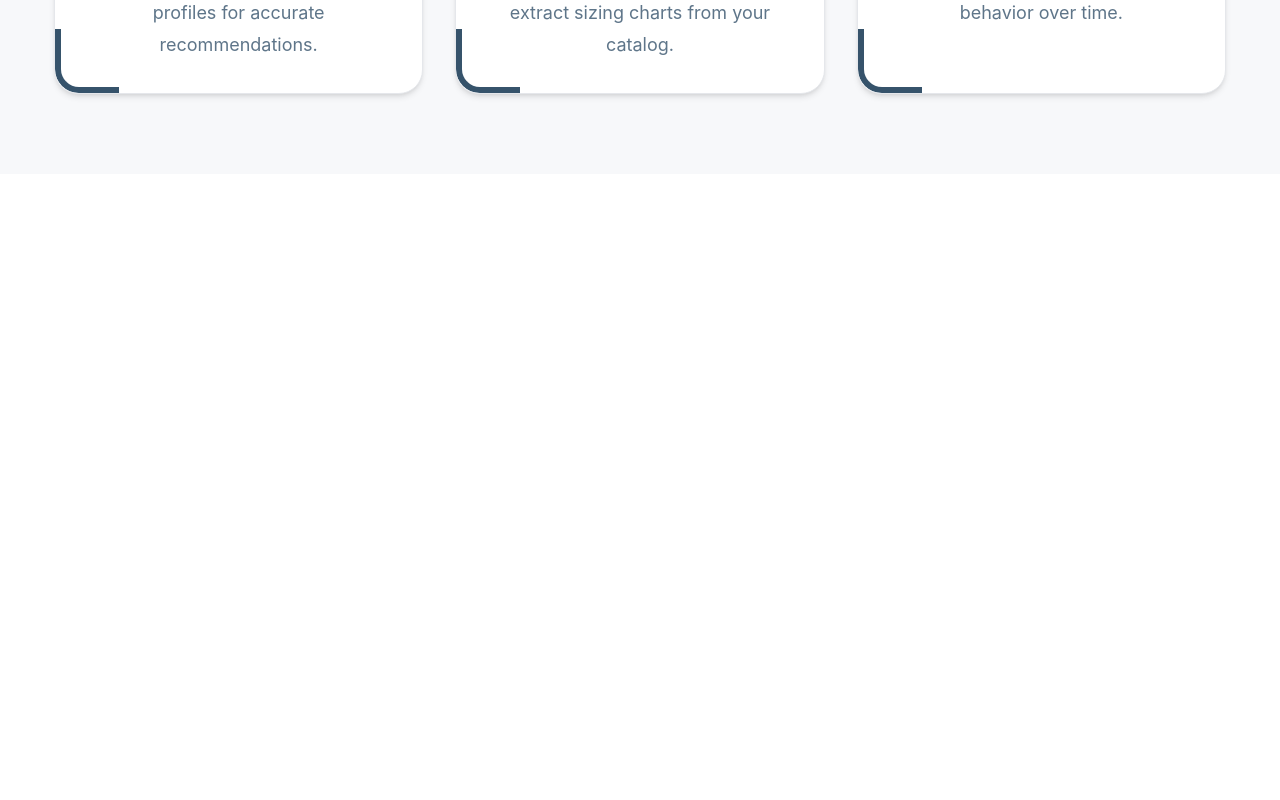
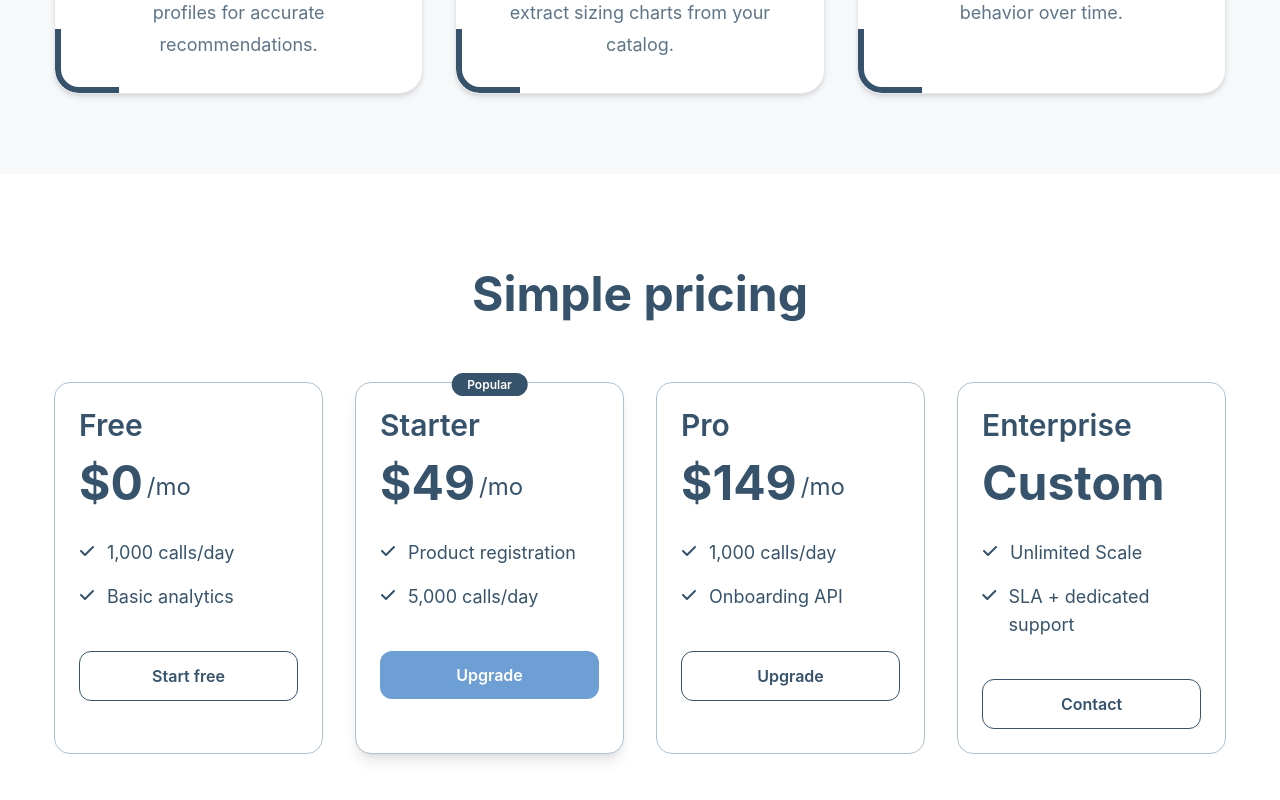
Before and after one commit to arooba-amjad/Size-intelligence, a React (Vite) app: page / in a window 1280 px wide. Shown: the part 1599-2399 px from the top of the page. Before the commit the page ends 1773 px from the top, so only its background shows below. Built offline with nearby package versions, Linux system fonts and the light colour scheme.

Commit message:
Pricing section added

```diff
--- a/src/App.tsx
+++ b/src/App.tsx
@@ -1,6 +1,7 @@
 import Hero from "./components/Hero/Hero";
 import Navbar from "./components/Hero/Navbar";
 import ProblemSection from "./components/ProblemSection/ProblemSection";
+import PricingSection from "./components/Pricing/PricingSection";
 
 function App() {
   return (
@@ -8,6 +9,7 @@ function App() {
       <Navbar />
       <Hero />
       <ProblemSection />
+      <PricingSection />
     </>
   );
 }
--- /dev/null
+++ b/src/components/Pricing/PricingCard.tsx
@@ -0,0 +1,101 @@
+import { FaCheck } from "react-icons/fa6";
+
+interface PricingCardProps {
+  title: string;
+  price: string;
+  suffix: string;
+  features: string[];
+  buttonText: string;
+  popular?: boolean;
+}
+
+const PricingCard = ({
+  title,
+  price,
+  suffix,
+  features,
+  buttonText,
+  popular = false,
+}: PricingCardProps) => {
+  return (
+    <div
+      className={`relative rounded-2xl border border-[#AFC1D2] bg-white p-6 transition-all duration-300 hover:-translate-y-2 hover:shadow-xl ${
+        popular ? "shadow-lg" : ""
+      }`}
+    >
+      {/* Popular Badge */}
+
+      {popular && (
+        <div className="absolute -top-3 left-1/2 -translate-x-1/2">
+          <span className="bg-[#36536B] text-white text-xs font-semibold px-4 py-1 rounded-full">
+            Popular
+          </span>
+        </div>
+      )}
+
+      {/* Title */}
+
+      <h3 className="text-3xl font-semibold text-[#36536B]">
+        {title}
+      </h3>
+
+      {/* Price */}
+
+      <div className="mt-4 flex items-end">
+
+        <span className="text-5xl font-bold text-[#36536B]">
+
+          {price === "Custom" ? price : `$${price}`}
+
+        </span>
+
+        {suffix && (
+          <span className="ml-1 mb-1 text-2xl text-[#36536B]">
+            {suffix}
+          </span>
+        )}
+
+      </div>
+
+      {/* Features */}
+
+      <div className="mt-8 space-y-4">
+
+        {features.map((feature) => (
+
+          <div
+            key={feature}
+            className="flex items-start gap-3"
+          >
+
+            <FaCheck
+              className="mt-1 text-[#36536B]"
+            />
+
+            <span className="text-lg text-[#36536B]">
+              {feature}
+            </span>
+
+          </div>
+
+        ))}
+
+      </div>
+
+      {/* Button */}
+
+      <button
+        className={`mt-10 w-full rounded-xl py-3 font-semibold transition-all duration-300 cursor-pointer
+        ${
+          popular
+            ? "bg-[#6D9ED4] text-white hover:bg-[#5A8CC2]"
+            : "border border-[#36536B] text-[#36536B] hover:bg-[#36536B] hover:text-white"
+        }`}
+      >
+        {buttonText}
+      </button>
+    </div>
+  );
+};
+
+export default PricingCard;
--- /dev/null
+++ b/src/components/Pricing/PricingSection.tsx
@@ -0,0 +1,82 @@
+import PricingCard from "./PricingCard";
+
+const plans = [
+  {
+    title: "Free",
+    price: "0",
+    suffix: "/mo",
+    buttonText: "Start free",
+    popular: false,
+    features: [
+      "1,000 calls/day",
+      "Basic analytics",
+    ],
+  },
+  {
+    title: "Starter",
+    price: "49",
+    suffix: "/mo",
+    buttonText: "Upgrade",
+    popular: true,
+    features: [
+      "Product registration",
+      "5,000 calls/day",
+    ],
+  },
+  {
+    title: "Pro",
+    price: "149",
+    suffix: "/mo",
+    buttonText: "Upgrade",
+    popular: false,
+    features: [
+      "1,000 calls/day",
+      "Onboarding API",
+    ],
+  },
+  {
+    title: "Enterprise",
+    price: "Custom",
+    suffix: "",
+    buttonText: "Contact",
+    popular: false,
+    features: [
+      "Unlimited Scale",
+      "SLA + dedicated support",
+    ],
+  },
+];
+
+const PricingSection = () => {
+  return (
+    <section className="py-24 bg-white">
+
+      <div className="max-w-[1220px] mx-auto px-6">
+
+        <h2 className="text-5xl font-bold text-center text-[#36536B]">
+          Simple pricing
+        </h2>
+
+        <div className="grid grid-cols-1 sm:grid-cols-2 lg:grid-cols-4 gap-8 mt-16">
+
+          {plans.map((plan) => (
+            <PricingCard
+              key={plan.title}
+              title={plan.title}
+              price={plan.price}
+              suffix={plan.suffix}
+              buttonText={plan.buttonText}
+              features={plan.features}
+              popular={plan.popular}
+            />
+          ))}
+
+        </div>
+
+      </div>
+
+    </section>
+  );
+};
+
+export default PricingSection;
```
